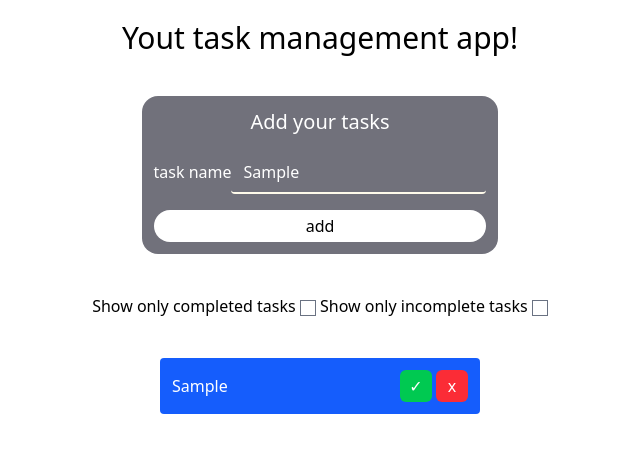
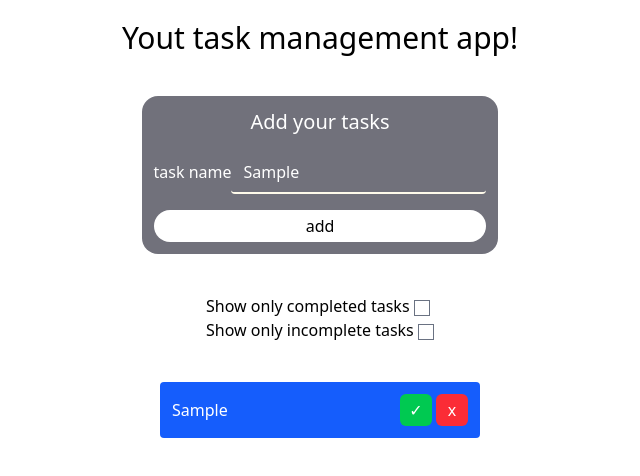
Before and after one commit to xXAqua-FireXx/task-management-app, a SvelteKit app: page / in a window 1280 px wide. Both pictures are taken after typing "Sample" into the empty fields and a click on the button "add". Shown: the top 476 px of the page, without its empty margins (320-960 px from the left). Built offline with nearby package versions, Linux system fonts and the light colour scheme.

Commit message:
added filter

```diff
--- a/src/routes/+page.svelte
+++ b/src/routes/+page.svelte
@@ -1,6 +1,8 @@
 <script>
     let tasks = $state([]);
     let newTask = $state("");
+    let f_done = $state(false)
+    let f_pending = $state(false)
 </script>
 
 <main class="flex flex-col gap-10 items-center p-5">
@@ -24,24 +26,41 @@
         >
     </div>
     {#if tasks.length}
-        <div class="filter">
-        <label for="completed">Show only completed tasks</label>
-        <input type="checkbox" name="completed" id="completed">
-        <label for="incomplete">Show only incomplete tasks</label>
-        <input type="checkbox" name="incomplete" id="incomplete">
+    <div class="filter flex flex-col">
+        <div><label for="completed">Show only completed tasks</label>
+        <input bind:checked={f_done} type="checkbox" name="completed" id="completed"></div>
+        <div><label for="incomplete">Show only incomplete tasks</label>
+        <input bind:checked={f_pending} type="checkbox" name="incomplete" id="incomplete"></div>
     </div>
     {/if}
     <div class="tasks flex flex-col gap-3">
         {#each tasks as task,i}
-            <div class="task flex flex-row gap-2 {task.iscomplete? 'bg-zinc-400':"bg-blue-600"} text-white p-3 items-center rounded-sm w-80 justify-between">
-            <p>{task.name}</p>
+        {#if !f_done && !f_pending}
+        {@render smth(task,tasks,i)}
+        {/if}
+        {#if f_done && !f_pending}
+            {#if task.iscomplete}
+                {@render smth(task,tasks,i)}
+            {/if}
+        {/if}
+        {#if !f_done && f_pending}
+            {#if !task.iscomplete}
+                {@render smth(task,tasks,i)}
+            {/if}
+        {/if}
+        {/each}
+
+    </div>
+</main>
+
+{#snippet smth(arg,args,i)}
+    <div class="task flex flex-row gap-2 {arg.iscomplete? 'bg-zinc-400':"bg-blue-600"} text-white p-3 items-center rounded-sm w-80 justify-between">
+            <p>{arg.name}</p>
             <div class="ops">
-                {#if !task.iscomplete}
-                    <button class="p-1 aspect-square h-8 rounded-md bg-green-500 hover:bg-green-600" onclick={()=>{task.iscomplete=true}}>✓</button>
+                {#if !arg.iscomplete}
+                    <button class="p-1 aspect-square h-8 rounded-md bg-green-500 hover:bg-green-600" onclick={()=>{arg.iscomplete=true}}>✓</button>
                 {/if}
-                <button class="p-1 aspect-square h-8 rounded-md bg-red-500 hover:bg-red-600" onclick={()=>{tasks.splice(i,1)}}>x</button>
+                <button class="p-1 aspect-square h-8 rounded-md bg-red-500 hover:bg-red-600" onclick={()=>{args.splice(i,1)}}>x</button>
             </div>
         </div>
-        {/each}
-    </div>
-</main>
+{/snippet}
```
